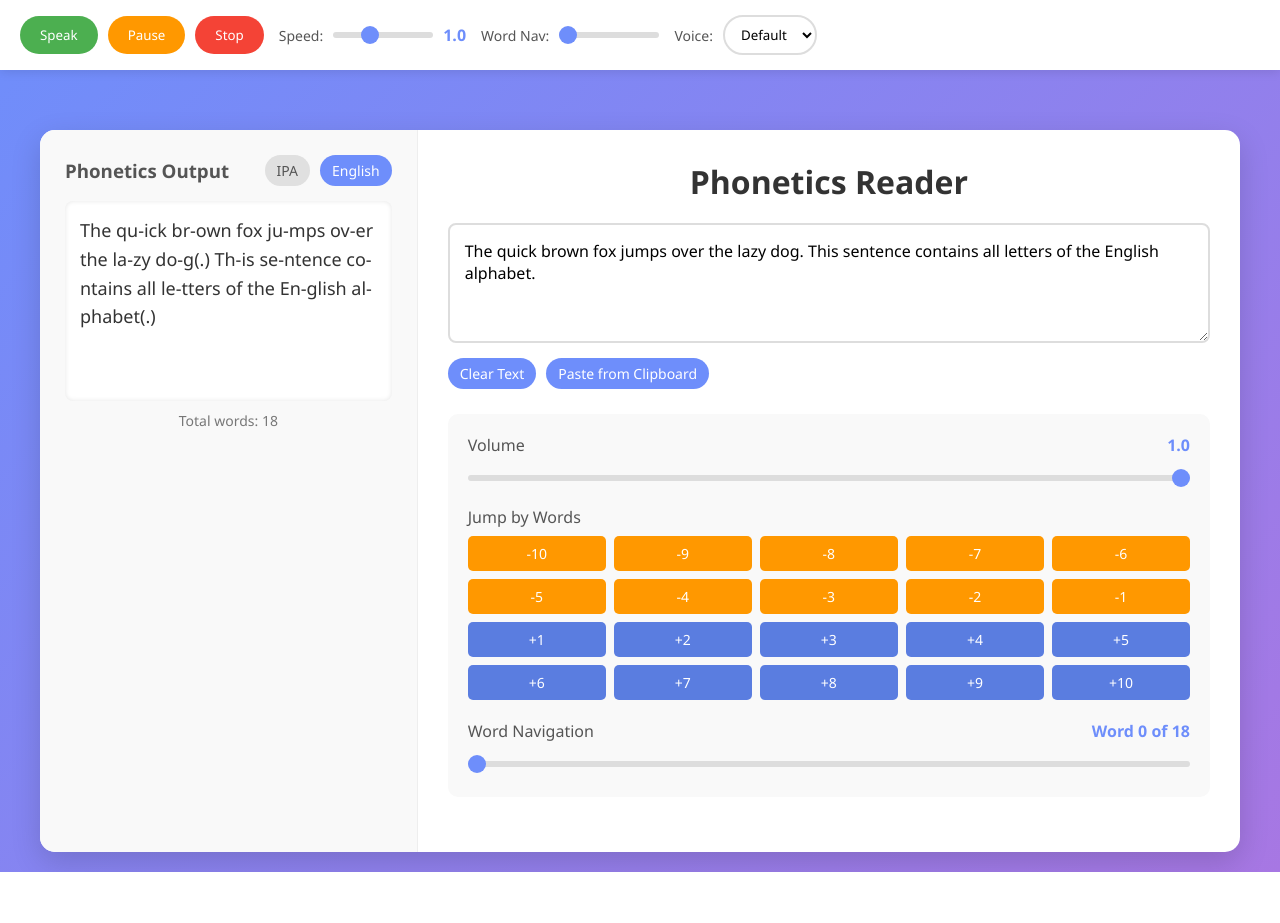
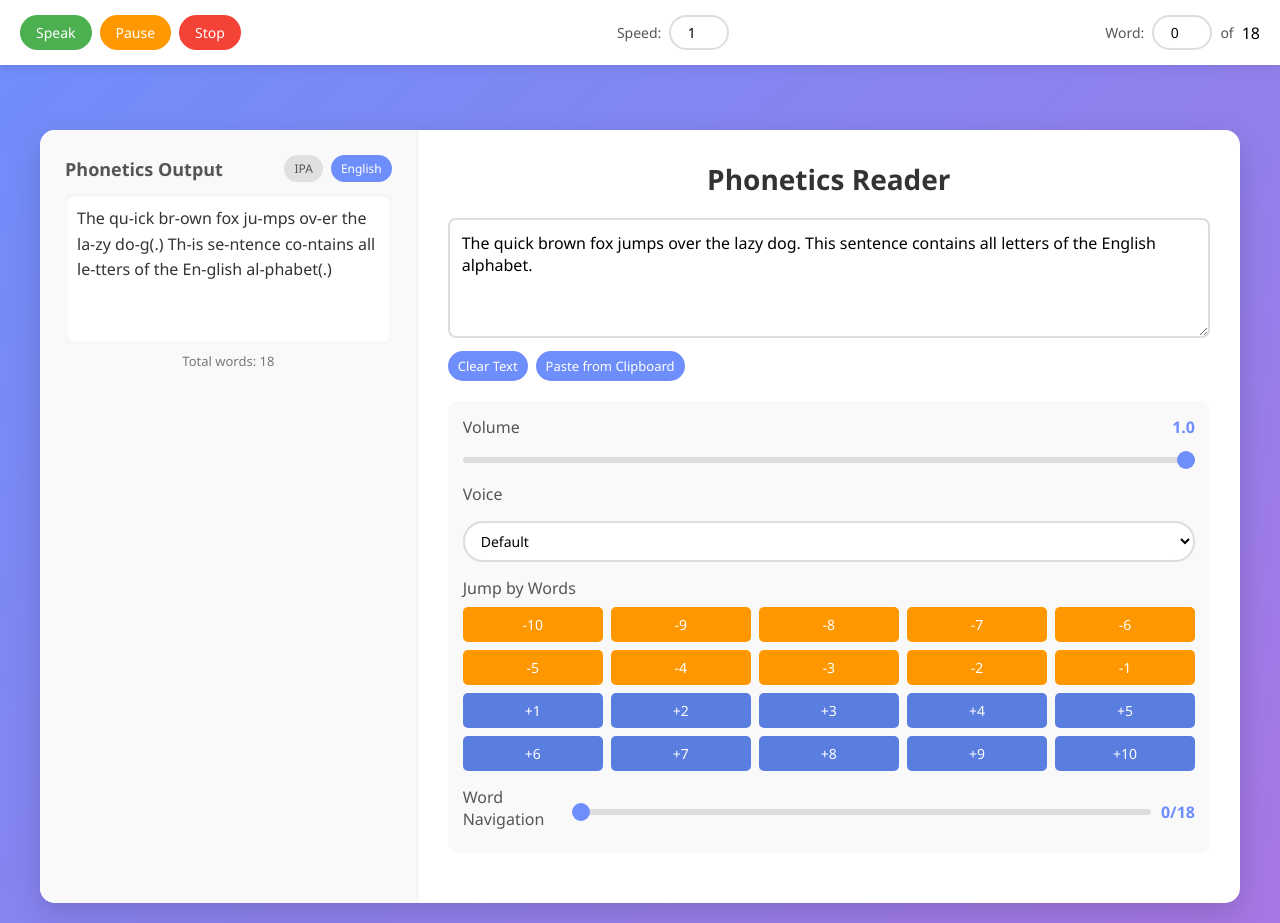
Before and after one commit to SamithBangaruRallabandi/html_phonetics_reader, a plain HTML site: page index.html in a window 1280 px wide. Before the commit the page ends 872 px from the top, so only its background shows below. Drawn offline with Linux system fonts and the light colour scheme.

Commit message:
Update index.html

```diff
--- a/index.html
+++ b/index.html
@@ -16,7 +16,7 @@
             background: linear-gradient(135deg, #6e8efb, #a777e3);
             min-height: 100vh;
             padding: 20px;
-            padding-top: 130px;
+            padding-top: 100px;
         }
 
         .sticky-header {
@@ -25,30 +25,40 @@
             left: 0;
             right: 0;
             background: white;
-            padding: 15px 20px;
+            padding: 12px 15px;
             box-shadow: 0 2px 10px rgba(0, 0, 0, 0.1);
             z-index: 1000;
             display: flex;
             flex-wrap: wrap;
-            gap: 15px;
+            gap: 10px;
             align-items: center;
+            justify-content: center;
         }
 
         .control-buttons {
             display: flex;
-            gap: 10px;
+            gap: 8px;
         }
 
         .control-group {
             display: flex;
             align-items: center;
-            gap: 10px;
+            gap: 8px;
         }
 
         .control-label {
             font-size: 14px;
             color: #555;
             white-space: nowrap;
+        }
+
+        .number-input {
+            width: 60px;
+            padding: 6px 8px;
+            border-radius: 20px;
+            border: 2px solid #ddd;
+            text-align: center;
+            font-size: 14px;
         }
 
         .main-container {
@@ -60,19 +70,17 @@
             border-radius: 15px;
             box-shadow: 0 10px 30px rgba(0, 0, 0, 0.15);
             overflow: hidden;
-            flex-direction: row-reverse;
+            flex-direction: column;
         }
 
         .content-area {
-            flex: 7;
-            padding: 30px;
+            padding: 20px;
         }
 
         .sidebar {
-            flex: 3;
             background-color: #f9f9f9;
-            padding: 25px;
-            border-right: 1px solid #eee;
+            padding: 20px;
+            border-top: 1px solid #eee;
             display: flex;
             flex-direction: column;
         }
@@ -80,19 +88,20 @@
         h1 {
             color: #333;
             text-align: center;
-            margin-bottom: 20px;
+            margin-bottom: 15px;
             font-weight: 600;
+            font-size: 24px;
         }
 
         .input-section {
-            margin-bottom: 25px;
+            margin-bottom: 20px;
             position: relative;
         }
 
         textarea {
             width: 100%;
-            height: 120px;
-            padding: 15px;
+            height: 100px;
+            padding: 12px;
             border: 2px solid #ddd;
             border-radius: 8px;
             font-size: 16px;
@@ -107,17 +116,17 @@
 
         .text-controls {
             display: flex;
-            gap: 10px;
-            margin-top: 10px;
+            gap: 8px;
+            margin-top: 8px;
         }
 
         .text-btn {
-            padding: 6px 12px;
+            padding: 6px 10px;
             border: none;
             border-radius: 20px;
             background-color: #6e8efb;
             color: white;
-            font-size: 14px;
+            font-size: 13px;
             cursor: pointer;
             transition: all 0.3s;
         }
@@ -129,13 +138,13 @@
         .buttons {
             display: flex;
             justify-content: center;
-            gap: 10px;
+            gap: 8px;
             margin-top: 15px;
             flex-wrap: wrap;
         }
 
         button {
-            padding: 10px 20px;
+            padding: 8px 16px;
             border: none;
             border-radius: 50px;
             background-color: #6e8efb;
@@ -143,6 +152,7 @@
             font-weight: 500;
             cursor: pointer;
             transition: all 0.3s;
+            font-size: 14px;
         }
 
         button:hover {
@@ -180,13 +190,13 @@
 
         .controls {
             background-color: #f9f9f9;
-            padding: 20px;
+            padding: 15px;
             border-radius: 10px;
-            margin-bottom: 25px;
+            margin-bottom: 20px;
         }
 
         .control-section {
-            margin-bottom: 20px;
+            margin-bottom: 15px;
         }
 
         .control-section:last-child {
@@ -228,15 +238,15 @@
 
         .jump-controls {
             display: grid;
-            grid-template-columns: repeat(5, 1fr);
-            gap: 8px;
+            grid-template-columns: repeat(4, 1fr);
+            gap: 6px;
         }
 
         .jump-btn {
             text-align: center;
-            padding: 8px 5px;
+            padding: 6px 4px;
             background-color: #5a7de0;
-            font-size: 14px;
+            font-size: 12px;
             border-radius: 5px;
             min-width: 0;
         }
@@ -249,40 +259,39 @@
             background-color: #f57c00;
         }
 
-        .word-slider-container {
-            margin-top: 15px;
-        }
-
-        .word-slider {
-            width: 100%;
-            margin: 10px 0;
+        .word-nav-container {
+            display: flex;
+            align-items: center;
+            gap: 10px;
+            margin-top: 10px;
         }
 
         .output-header {
             display: flex;
             justify-content: space-between;
             align-items: center;
-            margin-bottom: 15px;
+            margin-bottom: 12px;
         }
 
         .output-header h3 {
             color: #555;
             margin: 0;
+            font-size: 18px;
         }
 
         .toggle-buttons {
             display: flex;
-            gap: 10px;
+            gap: 8px;
         }
 
         .toggle-btn {
-            padding: 6px 12px;
+            padding: 5px 10px;
             background-color: #e0e0e0;
             color: #555;
             border: none;
             border-radius: 20px;
             cursor: pointer;
-            font-size: 14px;
+            font-size: 12px;
             transition: all 0.3s;
         }
 
@@ -292,11 +301,11 @@
         }
 
         #phoneticsOutput {
-            font-size: 18px;
+            font-size: 16px;
             line-height: 1.6;
             color: #333;
-            min-height: 200px;
-            padding: 15px;
+            min-height: 150px;
+            padding: 12px;
             background: white;
             border-radius: 8px;
             box-shadow: inset 0 0 5px rgba(0,0,0,0.1);
@@ -317,31 +326,32 @@
 
         .word-count {
             text-align: center;
-            margin-top: 10px;
+            margin-top: 8px;
             color: #777;
-            font-size: 14px;
+            font-size: 13px;
         }
 
         .ipa {
             font-family: 'Times New Roman', serif;
-            font-size: 20px;
+            font-size: 18px;
         }
 
         .android-warning {
             display: none;
             background-color: #ffecb3;
-            padding: 10px;
+            padding: 8px;
             border-radius: 5px;
-            margin-top: 10px;
-            font-size: 14px;
+            margin-top: 8px;
+            font-size: 12px;
             color: #7d6608;
             text-align: center;
         }
 
         .voice-selector {
             display: flex;
-            align-items: center;
-            gap: 10px;
+            flex-direction: column;
+            gap: 8px;
+            margin-top: 10px;
         }
 
         select {
@@ -349,64 +359,67 @@
             border-radius: 20px;
             border: 2px solid #ddd;
             background: white;
+            font-size: 14px;
         }
 
-        @media (max-width: 900px) {
+        @media (min-width: 768px) {
+            body {
+                padding-top: 130px;
+            }
+
             .main-container {
-                flex-direction: column;
+                flex-direction: row-reverse;
+            }
+
+            .content-area {
+                flex: 7;
+                padding: 30px;
             }
 
             .sidebar {
-                border-right: none;
-                border-bottom: 1px solid #eee;
-                order: -1;
+                flex: 3;
+                border-top: none;
+                border-right: 1px solid #eee;
+                padding: 25px;
             }
 
             .sticky-header {
-                padding: 10px 15px;
+                padding: 15px 20px;
+                justify-content: space-between;
+            }
+
+            h1 {
+                font-size: 28px;
+                margin-bottom: 20px;
+            }
+
+            textarea {
+                height: 120px;
+            }
+
+            .jump-controls {
+                grid-template-columns: repeat(5, 1fr);
+                gap: 8px;
+            }
+
+            .jump-btn {
+                padding: 8px 5px;
+                font-size: 14px;
+            }
+        }
+
+        @media (max-width: 380px) {
+            .jump-controls {
+                grid-template-columns: repeat(3, 1fr);
+            }
+
+            .sticky-header {
                 flex-direction: column;
-                align-items: stretch;
+                gap: 8px;
             }
 
             body {
-                padding-top: 180px;
-            }
-        }
-
-        @media (max-width: 600px) {
-            .content-area, .sidebar {
-                padding: 20px;
-            }
-
-            .jump-controls {
-                grid-template-columns: repeat(4, 1fr);
-            }
-
-            button {
-                padding: 8px 16px;
-            }
-
-            .jump-btn {
-                font-size: 12px;
-                padding: 6px 3px;
-            }
-
-            .sticky-header {
-                flex-wrap: nowrap;
-                overflow-x: auto;
-                padding: 8px 12px;
-            }
-
-            .control-buttons {
-                flex-wrap: nowrap;
-            }
-
-            .control-group {
-                flex-shrink: 0;
-            }
-
-            body {
-                padding-top: 120px;
+                padding-top: 140px;
             }
         }
     </style>
@@ -422,20 +435,14 @@
 
         <div class="control-group">
             <span class="control-label">Speed:</span>
-            <input type="range" id="speedSlider" min="0.5" max="2" step="0.1" value="1" style="width: 100px;">
-            <span class="value" id="speedValue">1.0</span>
+            <input type="number" id="speedInput" min="0.5" max="2" step="0.1" value="1" class="number-input">
         </div>
 
         <div class="control-group">
-            <span class="control-label">Word Nav:</span>
-            <input type="range" id="wordSlider" min="0" value="0" step="1" style="width: 100px;">
-        </div>
-
-        <div class="control-group voice-selector">
-            <span class="control-label">Voice:</span>
-            <select id="voiceSelect">
-                <option value="">Default</option>
-            </select>
+            <span class="control-label">Word:</span>
+            <input type="number" id="wordInput" min="0" value="0" step="1" class="number-input">
+            <span class="control-label">of</span>
+            <span id="totalWords">0</span>
         </div>
     </div>
 
@@ -463,6 +470,15 @@
                         <span class="value" id="volumeValue">1.0</span>
                     </div>
                     <input type="range" id="volumeSlider" min="0" max="1" step="0.1" value="1">
+                </div>
+
+                <div class="control-section voice-selector">
+                    <div class="section-label">
+                        <span>Voice</span>
+                    </div>
+                    <select id="voiceSelect">
+                        <option value="">Default</option>
+                    </select>
                 </div>
 
                 <div class="control-section">
@@ -493,12 +509,12 @@
                     </div>
                 </div>
 
-                <div class="control-section word-slider-container">
+                <div class="control-section word-nav-container">
                     <div class="section-label">
                         <span>Word Navigation</span>
-                        <span class="value" id="wordPosition">Word 0 of 0</span>
                     </div>
-                    <input type="range" id="wordSliderFull" class="word-slider" min="0" value="0" step="1">
+                    <input type="range" id="wordSliderFull" class="word-slider" min="0" value="0" step="1" style="flex-grow: 1;">
+                    <span class="value" id="wordPosition">0/0</span>
                 </div>
             </div>
         </div>
@@ -524,15 +540,14 @@
             const pauseBtn = document.getElementById('pauseBtn');
             const resumeBtn = document.getElementById('resumeBtn');
             const stopBtn = document.getElementById('stopBtn');
-            const speedSlider = document.getElementById('speedSlider');
-            const speedSliderSticky = document.getElementById('speedSlider');
-            const speedValue = document.getElementById('speedValue');
+            const speedInput = document.getElementById('speedInput');
             const volumeSlider = document.getElementById('volumeSlider');
             const volumeValue = document.getElementById('volumeValue');
             const jumpButtons = document.querySelectorAll('.jump-btn');
-            const wordSlider = document.getElementById('wordSlider');
+            const wordInput = document.getElementById('wordInput');
             const wordSliderFull = document.getElementById('wordSliderFull');
             const wordPosition = document.getElementById('wordPosition');
+            const totalWords = document.getElementById('totalWords');
             const wordCount = document.getElementById('wordCount');
             const phoneticsOutput = document.getElementById('phoneticsOutput');
             const ipaBtn = document.getElementById('ipaBtn');
@@ -598,11 +613,15 @@
                 inputText.value = decodeURIComponent(textParam);
             }
 
-            // Update slider values display
-            speedSlider.addEventListener('input', () => {
-                speedValue.textContent = speedSlider.value;
+            // Update input values
+            speedInput.addEventListener('change', () => {
+                let speedValue = parseFloat(speedInput.value);
+                // Ensure value is within range
+                speedValue = Math.min(2, Math.max(0.5, speedValue));
+                speedInput.value = speedValue.toFixed(1);
+
                 if (utterance) {
-                    utterance.rate = parseFloat(speedSlider.value);
+                    utterance.rate = speedValue;
                     // Restart speech to apply changes in real-time
                     if (synth.speaking && !isPaused) {
                         const wasPaused = isPaused;
@@ -620,6 +639,16 @@
                 if (utterance) {
                     utterance.volume = parseFloat(volumeSlider.value);
                 }
+            });
+
+            // Word input handler
+            wordInput.addEventListener('change', () => {
+                let wordIndex = parseInt(wordInput.value);
+                // Ensure value is within range
+                wordIndex = Math.min(words.length - 1, Math.max(0, wordIndex));
+                wordInput.value = wordIndex;
+
+                jumpToWord(wordIndex);
             });
 
             // Toggle between IPA and English
@@ -717,6 +746,7 @@
                 if (text === '') {
                     phoneticsOutput.innerHTML = '';
                     wordCount.textContent = 'Total words: 0';
+                    totalWords.textContent = '0';
                     return;
                 }
 
@@ -729,12 +759,16 @@
                 }).join(' ');
 
                 wordCount.textContent = `Total words: ${words.length}`;
+                totalWords.textContent = words.length;
 
                 // Set up word slider
-                wordSlider.max = words.length - 1;
                 wordSliderFull.max = words.length - 1;
-                wordSlider.value = currentWordIndex >= 0 ? currentWordIndex : 0;
+                wordInput.max = words.length - 1;
+                wordInput.value = currentWordIndex >= 0 ? currentWordIndex : 0;
                 wordSliderFull.value = currentWordIndex >= 0 ? currentWordIndex : 0;
+
+                // Update position display
+                wordPosition.textContent = `${currentWordIndex >= 0 ? currentWordIndex + 1 : 0}/${words.length}`;
 
                 // Re-highlight current word if needed
                 if (currentWordIndex >= 0) {
@@ -759,10 +793,10 @@
                         wordElement.classList.add('current');
                         wordElement.scrollIntoView({ behavior: 'smooth', block: 'center' });
 
-                        // Update word slider position
-                        wordSlider.value = index;
+                        // Update word input position
+                        wordInput.value = index;
                         wordSliderFull.value = index;
-                        wordPosition.textContent = `Word ${index + 1} of ${words.length}`;
+                        wordPosition.textContent = `${index + 1}/${words.length}`;
                     }
                 }
             }
@@ -794,7 +828,7 @@
             function startWordTiming(text, rate) {
                 clearInterval(wordTimingInterval);
                 const wordTimes = estimateWordStartTimes(text, rate);
-                let currentIndex = 0;
+                let currentIndex = currentWordIndex >= 0 ? currentWordIndex : 0;
 
                 wordTimingInterval = setInterval(() => {
                     if (currentIndex < wordTimes.length - 1) {
@@ -820,7 +854,7 @@
 
                 // Create utterance
                 utterance = new SpeechSynthesisUtterance(text);
-                utterance.rate = parseFloat(speedSlider.value);
+                utterance.rate = parseFloat(speedInput.value);
                 utterance.volume = parseFloat(volumeSlider.value);
 
                 // Set selected voice if available
@@ -857,6 +891,7 @@
                     isPaused = false;
                     togglePlayPauseButtons();
                     clearInterval(wordTimingInterval);
+                    wordPosition.textContent = `0/${words.length}`;
                 };
 
                 utterance.onerror = function() {
@@ -907,6 +942,7 @@
                     isPaused = false;
                     togglePlayPauseButtons();
                     clearInterval(wordTimingInterval);
+                    wordPosition.textContent = `0/${words.length}`;
                 }
             }
 
@@ -924,7 +960,7 @@
                 // Create new utterance starting from the desired word
                 const textToSpeak = words.slice(wordIndex).join(' ');
                 utterance = new SpeechSynthesisUtterance(textToSpeak);
-                utterance.rate = parseFloat(speedSlider.value);
+                utterance.rate = parseFloat(speedInput.value);
                 utterance.volume = parseFloat(volumeSlider.value);
 
                 // Set selected voice if available
@@ -958,6 +994,7 @@
                     isPaused = false;
                     togglePlayPauseButtons();
                     clearInterval(wordTimingInterval);
+                    wordPosition.textContent = `0/${words.length}`;
                 };
 
                 // Start fallback timing for Android
@@ -1001,21 +1038,10 @@
                 });
             });
 
-            wordSlider.addEventListener('input', () => {
-                const wordIndex = parseInt(wordSlider.value);
-                wordSliderFull.value = wordIndex;
-                wordPosition.textContent = `Word ${wordIndex + 1} of ${words.length}`;
-            });
-
-            wordSlider.addEventListener('change', () => {
-                const wordIndex = parseInt(wordSlider.value);
-                jumpToWord(wordIndex);
-            });
-
             wordSliderFull.addEventListener('input', () => {
                 const wordIndex = parseInt(wordSliderFull.value);
-                wordSlider.value = wordIndex;
-                wordPosition.textContent = `Word ${wordIndex + 1} of ${words.length}`;
+                wordInput.value = wordIndex;
+                wordPosition.textContent = `${wordIndex + 1}/${words.length}`;
             });
 
             wordSliderFull.addEventListener('change', () => {
@@ -1030,9 +1056,6 @@
             const sampleText = inputText.value;
             words = sampleText.split(' ');
             updatePhoneticsDisplay();
-            wordSlider.max = words.length - 1;
-            wordSliderFull.max = words.length - 1;
-            wordPosition.textContent = `Word 0 of ${words.length}`;
 
             // Initialize button states
             togglePlayPauseButtons();
```
